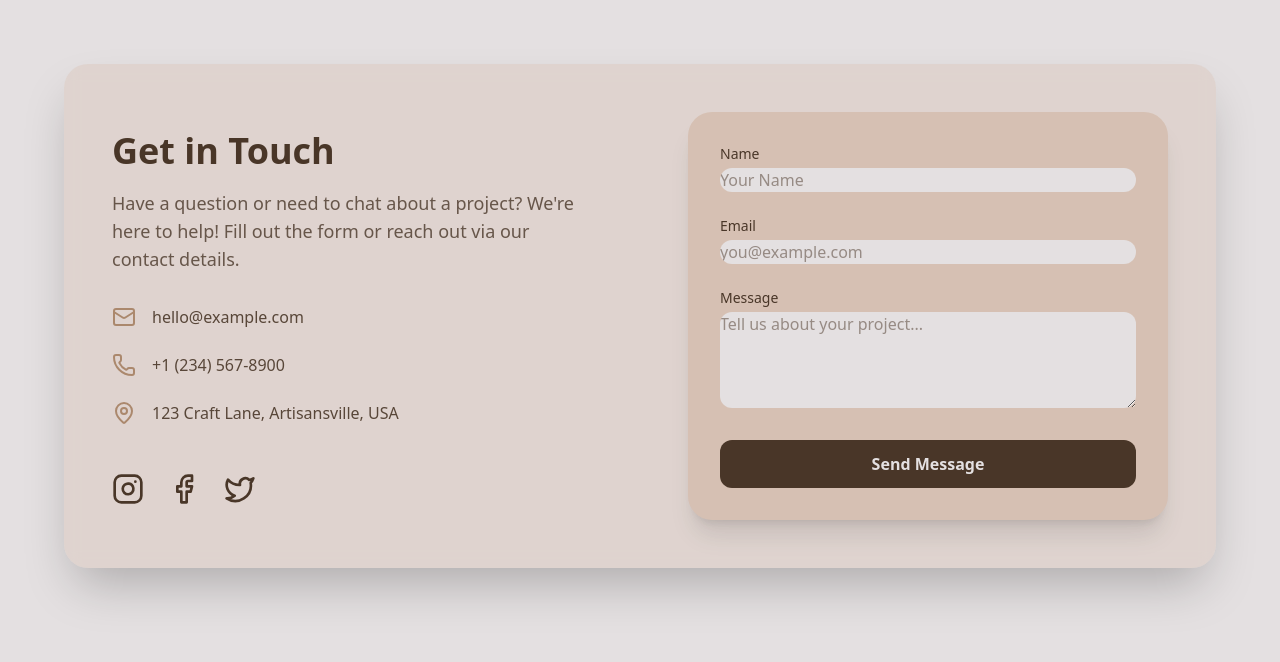
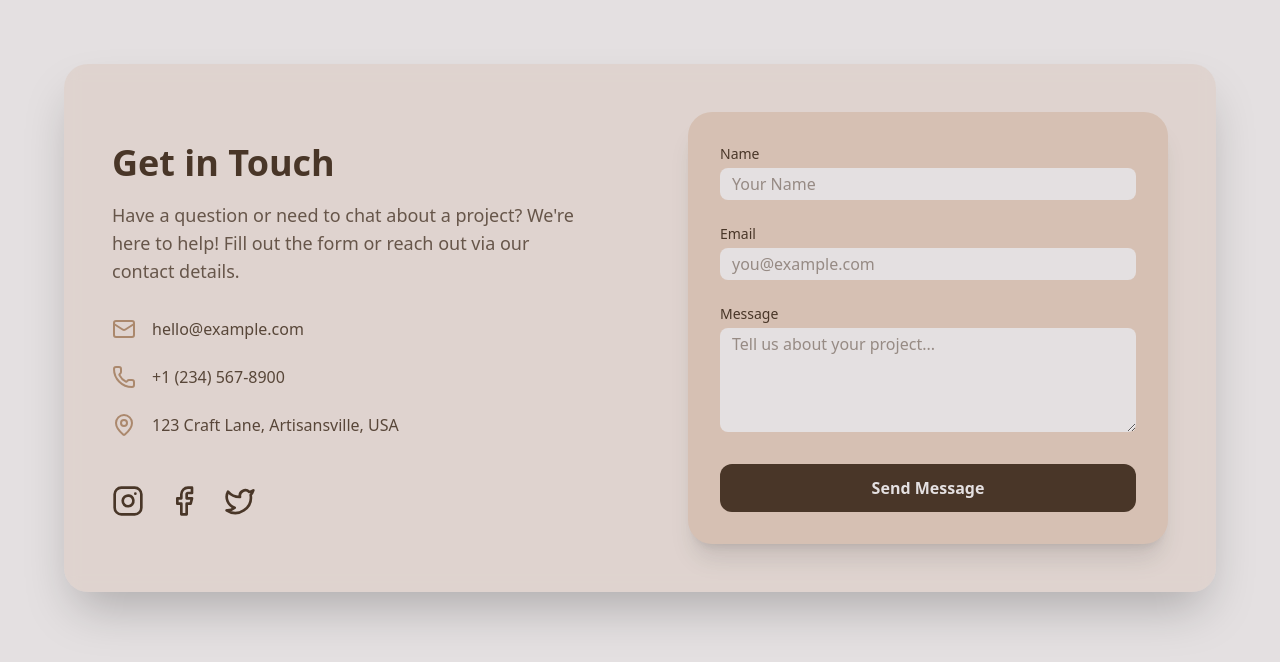
Before and after one commit to afaankhawaja/3d-shop, a React (Vite) app: page /contact in a window 1280 px wide. Shown: the top 662 px of the page. Built offline with nearby package versions, Linux system fonts and the light colour scheme.

Commit message:
minor UI changes in Contact section

```diff
--- a/src/Pages/Contact.tsx
+++ b/src/Pages/Contact.tsx
@@ -107,7 +107,7 @@ const Contact = () => {
                   id="name"
                   value={formData.name}
                   onChange={handleInputChange}
-                  className="mt-1 block w-full rounded-xl border-none bg-[#E4E0E1] text-[#493628] focus:ring-[#AB886D] focus:border-[#AB886D] transition-colors"
+                  className="mt-1 block w-full px-3 py-1 rounded-lg border-none bg-[#E4E0E1] text-[#493628] focus:outline-[#AB886D]  transition-colors"
                   placeholder="Your Name"
                   required
                 />
@@ -126,7 +126,7 @@ const Contact = () => {
                   id="email"
                   value={formData.email}
                   onChange={handleInputChange}
-                  className="mt-1 block w-full rounded-xl border-none bg-[#E4E0E1] text-[#493628] focus:ring-[#AB886D] focus:border-[#AB886D] transition-colors"
+                  className="mt-1 block w-full px-3 py-1 rounded-lg border-none bg-[#E4E0E1] text-[#493628] focus:outline-[#AB886D] transition-colors"
                   placeholder="you@example.com"
                   required
                 />
@@ -145,7 +145,7 @@ const Contact = () => {
                   rows={4}
                   value={formData.message}
                   onChange={handleInputChange}
-                  className="mt-1 block w-full rounded-xl border-none bg-[#E4E0E1] text-[#493628] focus:ring-[#AB886D] focus:border-[#AB886D] transition-colors"
+                  className="mt-1 block w-full px-3 py-1 rounded-lg border-none bg-[#E4E0E1] text-[#493628] focus:outline-[#AB886D] transition-colors"
                   placeholder="Tell us about your project..."
                   required
                 ></textarea>
```
